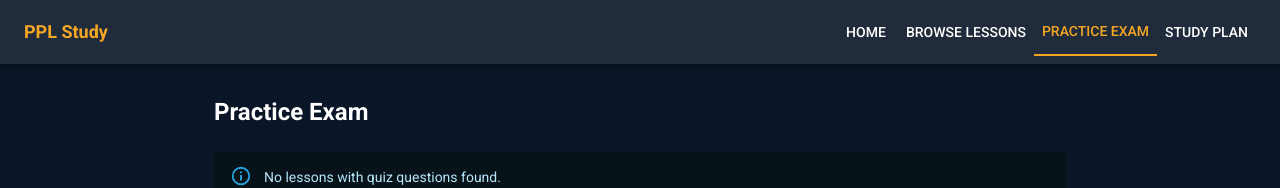
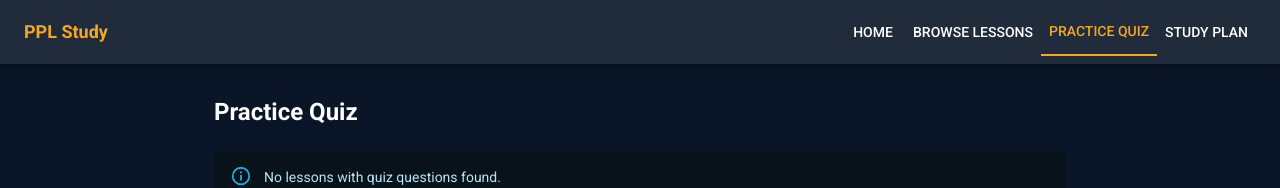
Before and after one commit to svv2014/ppl-study, a React (Vite) app in the folder web-app/: page /exam in a window 1280 px wide. Shown: the top 188 px of the page. Built offline with nearby package versions, Linux system fonts and the light colour scheme.

Commit message:
[PPL-116] Rename Practice Exam to Practice Quiz and show visible lesson selector

```diff
--- a/web-app/src/components/Nav.tsx
+++ b/web-app/src/components/Nav.tsx
@@ -16,7 +16,7 @@ import { Link as RouterLink, useLocation, useNavigate } from 'react-router-dom';
 const NAV_LINKS = [
   { label: 'Home', shortLabel: 'Home', to: '/', icon: <HomeIcon /> },
   { label: 'Browse Lessons', shortLabel: 'Browse', to: '/lessons', icon: <MenuBookIcon /> },
-  { label: 'Practice Exam', shortLabel: 'Exam', to: '/exam', icon: <QuizIcon /> },
+  { label: 'Practice Quiz', shortLabel: 'Quiz', to: '/exam', icon: <QuizIcon /> },
   { label: 'Study Plan', shortLabel: 'Plan', to: '/plan', icon: <ChecklistIcon /> },
 ];
 
--- a/web-app/src/pages/Exam.tsx
+++ b/web-app/src/pages/Exam.tsx
@@ -11,10 +11,6 @@ import DialogContent from '@mui/material/DialogContent';
 import DialogContentText from '@mui/material/DialogContentText';
 import DialogTitle from '@mui/material/DialogTitle';
 import Divider from '@mui/material/Divider';
-import FormControl from '@mui/material/FormControl';
-import InputLabel from '@mui/material/InputLabel';
-import MenuItem from '@mui/material/MenuItem';
-import Select from '@mui/material/Select';
 import Typography from '@mui/material/Typography';
 import { getAllLessons } from '../lib/lesson-loader';
 import { useProgress } from '../lib/progress';
@@ -90,7 +86,7 @@ export default function Exam() {
     return (
       <Container maxWidth="md" sx={{ py: 4 }}>
         <Typography variant="h4" sx={{ mb: 3 }}>
-          Practice Exam
+          Practice Quiz
         </Typography>
         <Alert severity="info">No lessons with quiz questions found.</Alert>
       </Container>
@@ -100,24 +96,21 @@ export default function Exam() {
   return (
     <Container maxWidth="md" sx={{ py: 4 }}>
       <Typography variant="h4" sx={{ mb: 3 }}>
-        Practice Exam
+        Practice Quiz
       </Typography>
 
-      <FormControl fullWidth sx={{ mb: 3 }}>
-        <InputLabel id="lesson-select-label">Lesson</InputLabel>
-        <Select
-          labelId="lesson-select-label"
-          value={selectedLessonId}
-          label="Lesson"
-          onChange={(e) => handleLessonChange(e.target.value)}
-        >
-          {lessons.map((l) => (
-            <MenuItem key={l.id} value={l.id}>
-              {formatLessonLabel(l.id, l.title)}
-            </MenuItem>
-          ))}
-        </Select>
-      </FormControl>
+      <Box sx={{ display: 'flex', flexWrap: 'wrap', gap: 1, mb: 3 }}>
+        {lessons.map((l) => (
+          <Button
+            key={l.id}
+            variant={selectedLessonId === l.id ? 'contained' : 'outlined'}
+            size="small"
+            onClick={() => handleLessonChange(l.id)}
+          >
+            {formatLessonLabel(l.id, l.title)}
+          </Button>
+        ))}
+      </Box>
 
       {phase === 'select' && selectedLesson && (
         <Box>
```
